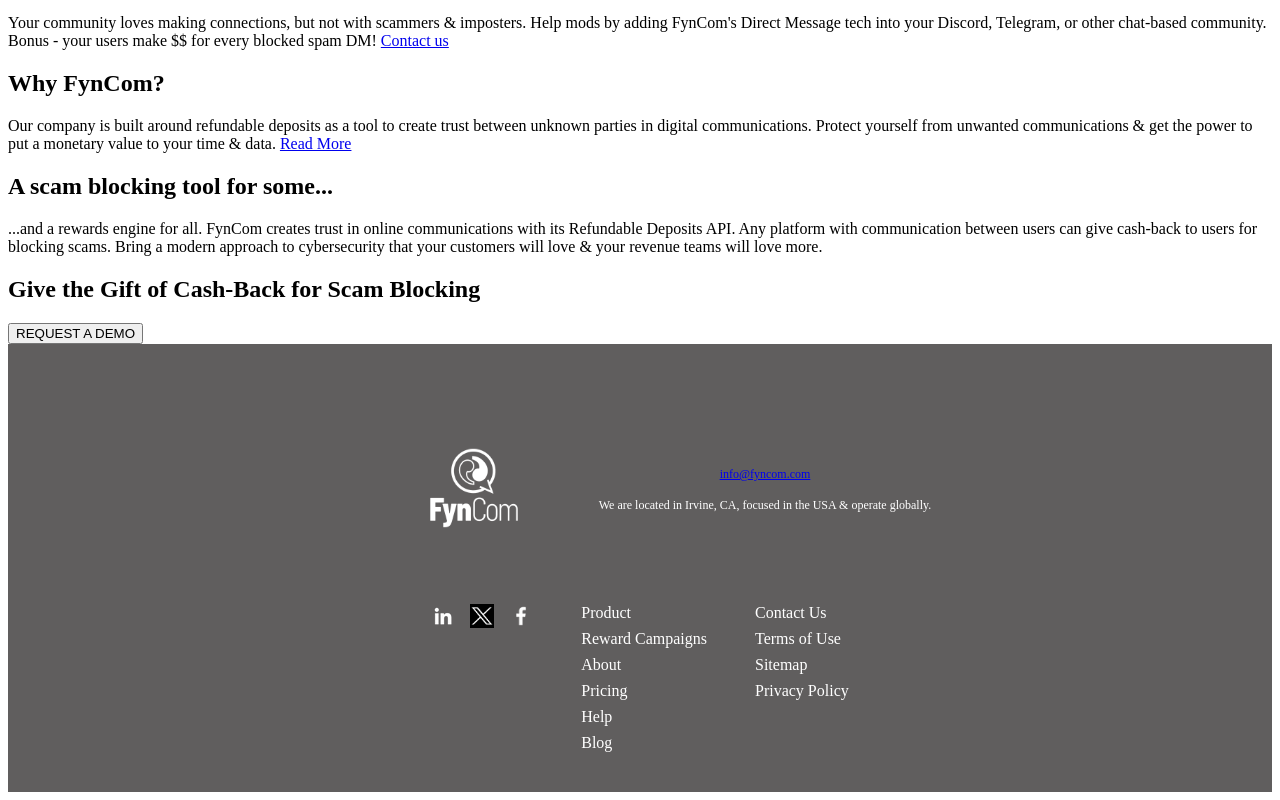
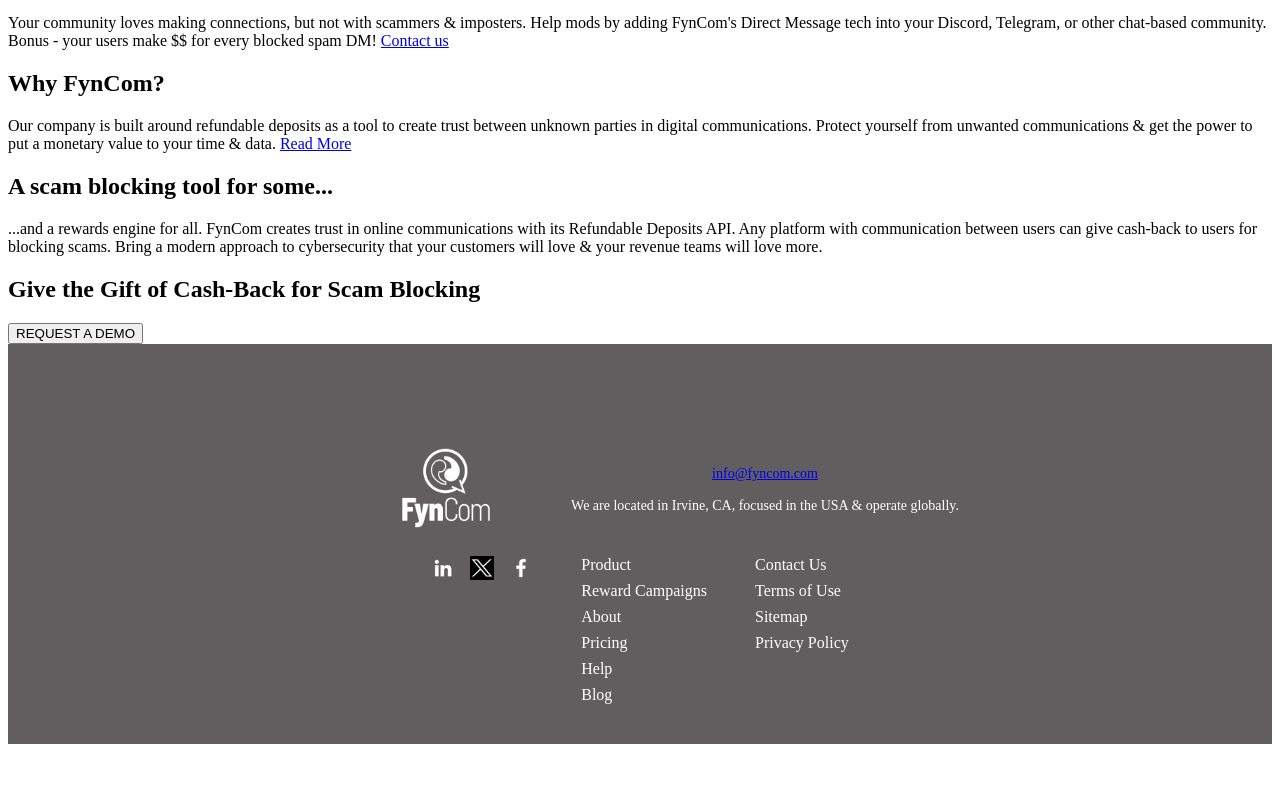
Before and after one commit to fyncom/fyncom-website, a Gatsby app: page / in a window 1280 px wide. Shown: the part 1044-1844 px from the top of the page. After the commit the page ends 1796 px from the top, so only its background shows below. Built offline with nearby package versions, Linux system fonts and the light colour scheme.

Commit message:
best I can get - negative flex may cause issues with smaller resizing of screens

```diff
--- a/src/components/footer.css
+++ b/src/components/footer.css
@@ -13,6 +13,7 @@ footer {
     justify-content: center;
     align-items: center; /* Vertically center-align children */
     margin: 0px 0; /* Reduce margin top and bottom */
+    margin-bottom: -3rem;  /* Adjust this value as needed */
 }
 .footer-header p {
     flex: 1; /* Allow the text to take up remaining space */
@@ -30,7 +31,7 @@ footer {
     margin: 0; /* Reset default margin */
 }
 .info-container p {
-    font-size: 12px;
+    font-size: 14px;
     margin: 0px 0; /* Reduce margin top and bottom */
 }
 
```
